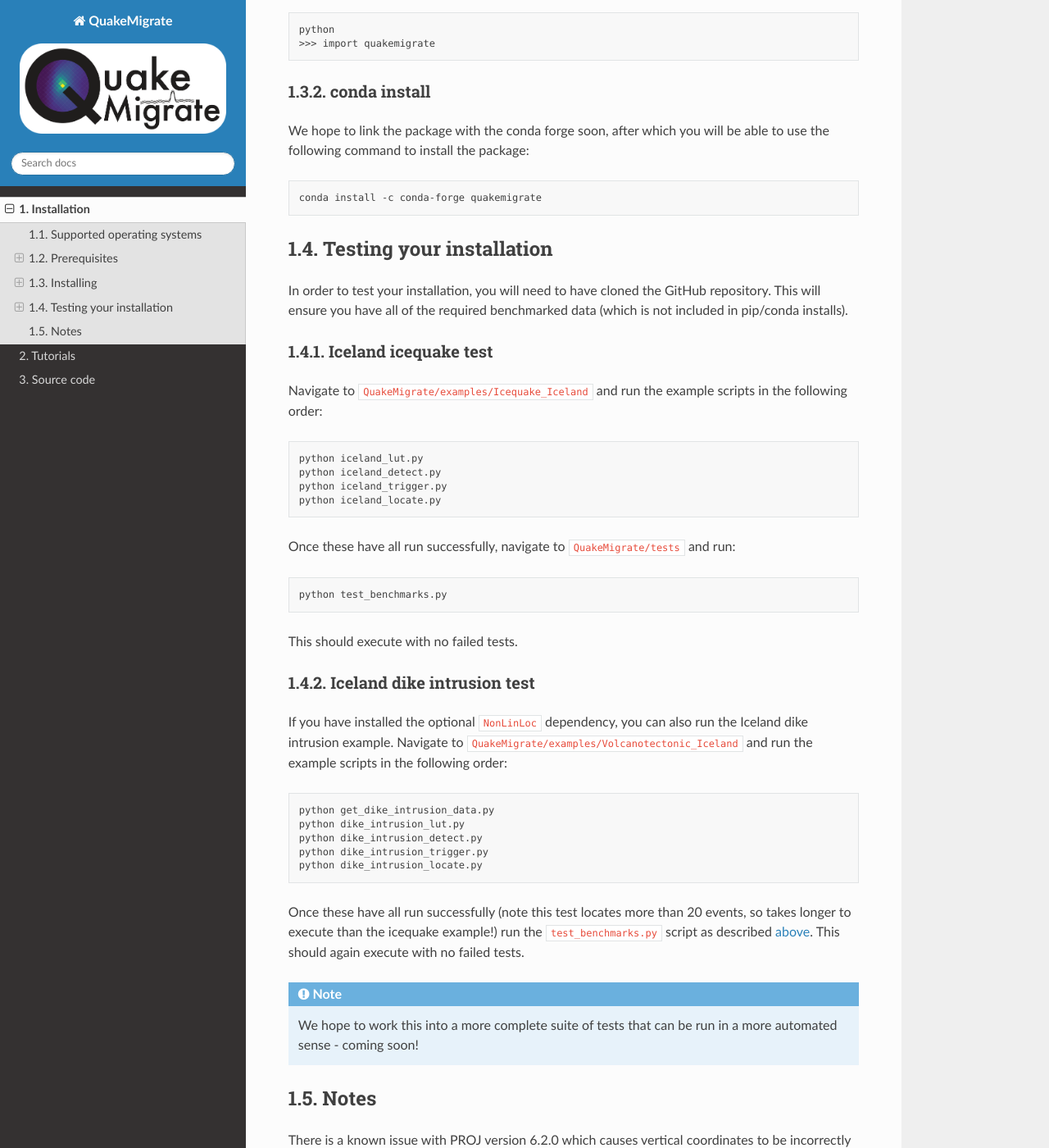
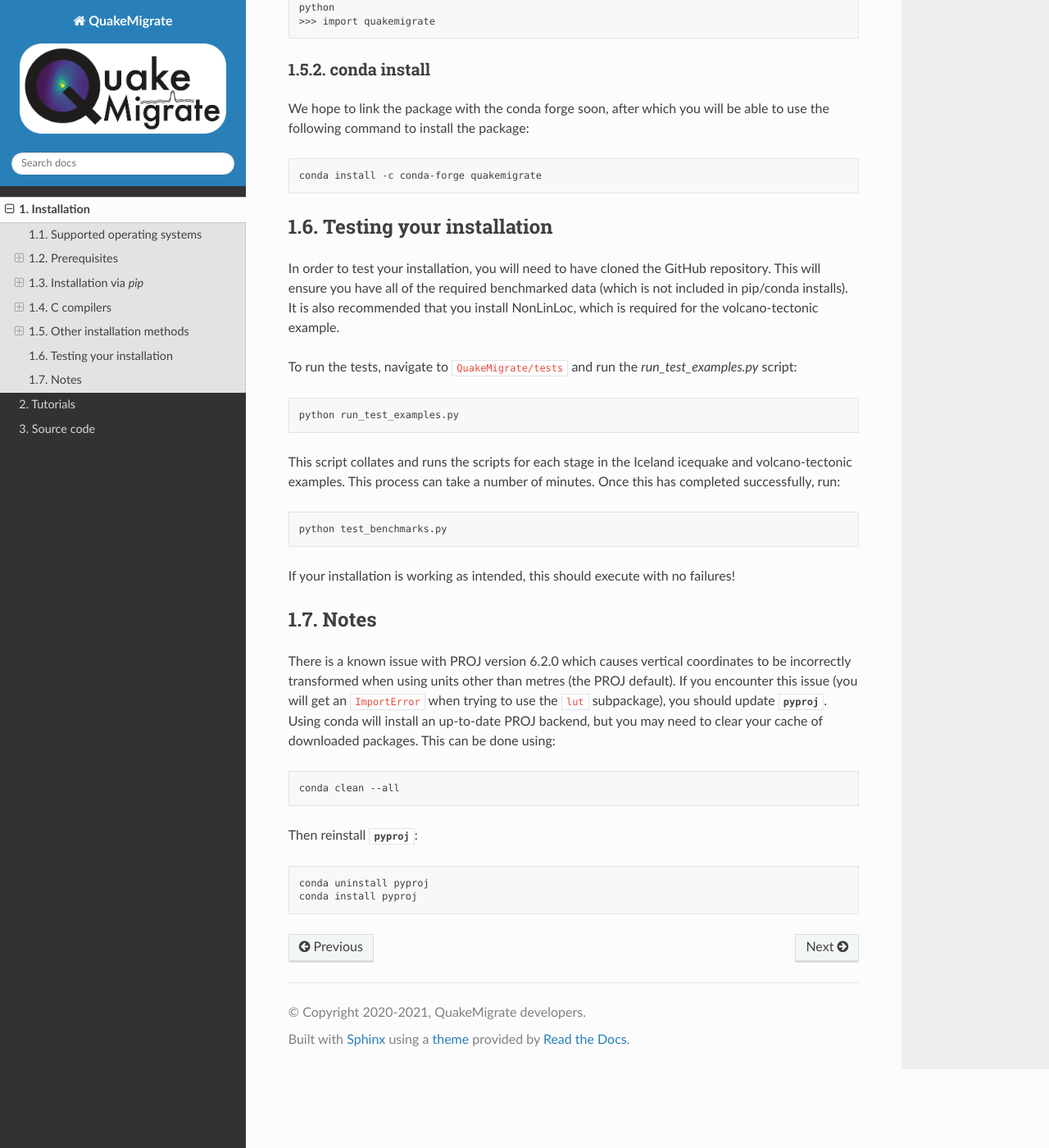
Before and after one commit to QuakeMigrate/QuakeMigrate, a Sphinx documentation site: the page built from docs/installation.rst, in a window 1280 px wide and 1400 px high, scrolled down 5210 px. Shown: the whole window at 82% size. Built offline with Sphinx 7.4.7 and the Read the Docs theme 2.0.0, drawn with Linux system fonts in a browser that asks for light colours; some of the changed text lies outside the part shown.

Commit message:
:bookmark_tabs: Update installation instructions
Update installation instructions to be (hopefully) more clear with
respect to conda environment setup and installation via pip!

Also, update the section on testing to reflect the script to run all
tests.

```diff
--- a/docs/installation.rst
+++ b/docs/installation.rst
@@ -18,14 +18,28 @@
 
 Setting up an environment
 *************************
-Using conda, you can use our ``environment.yml`` file to create and activate a minimally complete environment:
+We recommend installing a minimal environment initially:
 
 .. code-block:: bash
 
-    conda env create -f environment.yml
+    conda create --name quakemigrate python=3.9 pyqt
     conda activate quakemigrate
 
-This will install the explicit dependencies of QuakeMigrate (as well as some additional sub-dependencies/useful packages). The full list of dependencies (and versions, where relevant) is:
+We include at this stage the Qt backend which is used to render the figures made by QuakeMigrate. All other dependencies will be handled during the installation of QuakeMigrate, outlined in the next section.
+
+Installation via `pip`
+----------------------
+The simplest way to get a working copy of QuakeMigrate is to install it from the Python Package Index (PyPI) using pip (the Python package installer). This can be done by first activating your environment, then typing the following command into terminal:
+
+.. code-block:: bash
+
+    pip install quakemigrate
+
+This will install QuakeMigrate **and** its explicit dependencies!
+
+.. note:: Installing the package this way will not provide you with the examples. These can be retrieved directly from the GitHub repository (see below).
+
+The full list of dependencies (and versions, where relevant) is:
 
 - matplotlib < 3.3
 - numpy
@@ -33,28 +47,15 @@
 - pandas >= 1 and < 1.1
 - pyproj >= 2.6
 - scipy
-- PyQt5
 
 .. note:: These version pins are subject to change. We defer to ObsPy to select suitable versions for NumPy/SciPy.
 
 .. warning:: Some changes to datetime handling were introduced in matplotlib 3.3, which caused some conflicts with pandas versions > 1.0.5. A patch was applied, but for the time being we have pinned these two packages until we find time to fully resolve the issues arising from these changes.
 
-In addition, we use `NonLinLoc <http://alomax.free.fr/nlloc/>`_ and `scikit fmm <https://pythonhosted.org/scikit-fmm/>`_ as backends for producing 1-D traveltime lookup tables.
-
-pip install
-***********
-The simplest way to get a working copy of QuakeMigrate is to install it from the Python Package Index (PyPI) using pip (the Python package installer). This can be done by first activating your environment, then typing the following command into terminal:
-
-.. code-block:: bash
-
-    pip install quakemigrate
-
-Providing all the requisite packages and compilers were correctly installed, this should proceed to quickly install QuakeMigrate!
-
-.. note:: Installing the package this way will not provide you with the examples. These can be retrieved directly from the GitHub repository (see below).
+In addition, we use `NonLinLoc <http://alomax.free.fr/nlloc/>`_ and `scikit fmm <https://pythonhosted.org/scikit-fmm/>`_ as backends for producing 1-D traveltime lookup tables. See below for installation instructions.
 
 NonLinLoc
-#########
+*********
 To download, unpack, and compile NonLinLoc, you can use:
 
 .. code-block:: bash
@@ -76,19 +77,19 @@
 replacing the ``/path/to/nonlinloc`` with the path to where you downloaded/installed NonLinLoc. Save your `.bashrc` / `.bash_profile` and open a new terminal window to activate the change. This will allow your shell to access the ``Vel2Grid`` and ``Grid2Time`` programs anywhere.
 
 scikit-fmm
-##########
+**********
 scikit-fmm is a 3rd-party package which implements the fast-marching method. We specify the version ``2019.1.30`` as previous versions did not catch a potential numerical instability which may lead to unphysical traveltimes. It can be installed using:
 
 .. code-block:: bash
 
     pip install scikit-fmm==2019.1.30
 
-It can also be installed along with the rest of package (see :ref:`Installing`).
+It can also be installed along with the rest of package (see :ref:`Other installation methods`).
 
 .. note:: In order to install scikit-fmm, you will need an accessible C++ compiler, such as gxx (see :ref:`C compilers`).
 
 C compilers
-***********
+-----------
 In order to install and use QuakeMigrate from source, you will need a C compiler that will build the migration extension library.
 
 If you already have a suitable compiler (e.g. gcc, MSVC) at the OS level, then you can proceed to the Installing section.
@@ -98,7 +99,7 @@
 .. note:: In order to build the (optional) dependency scikit-fmm you will need a C++ compiler (e.g. gxx, MSVC). This can also be done either at the OS level, or using conda (see guidance on the conda compiler tools page, linked below).
 
 Linux
-#####
+*****
 We recommend installing the GNU compiler collection (GCC, which previously stood for the GNU C Compiler) `through conda <https://docs.conda.io/projects/conda-build/en/latest/resources/compiler-tools.html>`_.
 
 .. code-block:: bash
@@ -127,20 +128,18 @@
 
 .. note:: To install gcc-9, replace ``gcc`` with ``gcc@9``
 
-Once installed, you can proceed with the QuakeMigrate :ref:`installation <Installing>`.
+Once installed, you can proceed with the QuakeMigrate :ref:`installation from source <Other installation methods>`.
 
 Windows
-#######
+*******
 Compilation and linking of the C extensions has been successful using the Microsoft Visual C++ (MSVC) build tools. We strongly recommend that you download and install these tools in order to use QuakeMigrate. You can either install Visual Studio in its entirety, or just the Build Tools - `available here <https://visualstudio.microsoft.com/downloads/>`_. You will need to restart your computer once the installation process has completed. We recommend using the anaconda command line interface (unix shell-like) to install QuakeMigrate over command prompt.
 
 .. warning:: QuakeMigrate has been tested and validated on Windows, but there may yet remain some unknown issues. If you encounter an issue (and/or resolve it), please let us know!
 
-Once installed, you can proceed with the QuakeMigrate :ref:`installation <Installing>`.
+Once installed, you can proceed with the QuakeMigrate :ref:`installation from source <Other installation methods>`.
 
-Installing
-----------
-There are several ways to get a copy of QuakeMigrate:
-
+Other installation methods
+--------------------------
 From source
 ***********
 `Clone the repository <https://help.github.com/en/github/creating-cloning-and-archiving-repositories/cloning-a-repository>`_ from our `GitHub <https://github.com/QuakeMigrate/quakemigrate>`_ (note: you will need ``git`` installed on your system), or alternatively download the source code directly through the GitHub web interface. Once you have a local copy, navigate to the new QuakeMigrate directory and run (ensuring your environment is activated):
@@ -174,42 +173,21 @@
 
 Testing your installation
 -------------------------
-In order to test your installation, you will need to have cloned the GitHub repository. This will ensure you have all of the required benchmarked data (which is not included in pip/conda installs).
+In order to test your installation, you will need to have cloned the GitHub repository. This will ensure you have all of the required benchmarked data (which is not included in pip/conda installs). It is also recommended that you install NonLinLoc, which is required for the volcano-tectonic example.
 
-Iceland icequake test
-*********************
-Navigate to ``QuakeMigrate/examples/Icequake_Iceland`` and run the example scripts in the following order:
+To run the tests, navigate to ``QuakeMigrate/tests`` and run the `run_test_examples.py` script:
 
 .. code-block:: bash
 
-    python iceland_lut.py
-    python iceland_detect.py
-    python iceland_trigger.py
-    python iceland_locate.py
+    python run_test_examples.py
 
-Once these have all run successfully, navigate to ``QuakeMigrate/tests`` and run:
+This script collates and runs the scripts for each stage in the Iceland icequake and volcano-tectonic examples. This process can take a number of minutes. Once this has completed successfully, run:
 
 .. code-block:: bash
 
     python test_benchmarks.py
 
-This should execute with no failed tests.
-
-Iceland dike intrusion test
-***************************
-If you have installed the optional ``NonLinLoc`` dependency, you can also run the Iceland dike intrusion example. Navigate to ``QuakeMigrate/examples/Volcanotectonic_Iceland`` and run the example scripts in the following order:
-
-.. code-block:: bash
-
-    python get_dike_intrusion_data.py
-    python dike_intrusion_lut.py
-    python dike_intrusion_detect.py
-    python dike_intrusion_trigger.py
-    python dike_intrusion_locate.py
-
-Once these have all run successfully (note this test locates more than 20 events, so takes longer to execute than the icequake example!) run the ``test_benchmarks.py`` script as described :ref:`above <Iceland icequake test>`. This should again execute with no failed tests.
-
-.. note:: We hope to work this into a more complete suite of tests that can be run in a more automated sense - coming soon!
+If your installation is working as intended, this should execute with no failures!
 
 Notes
 -----
```
Also changed, not shown: other parts of docs/installation.rst (+2 -2 lines).
